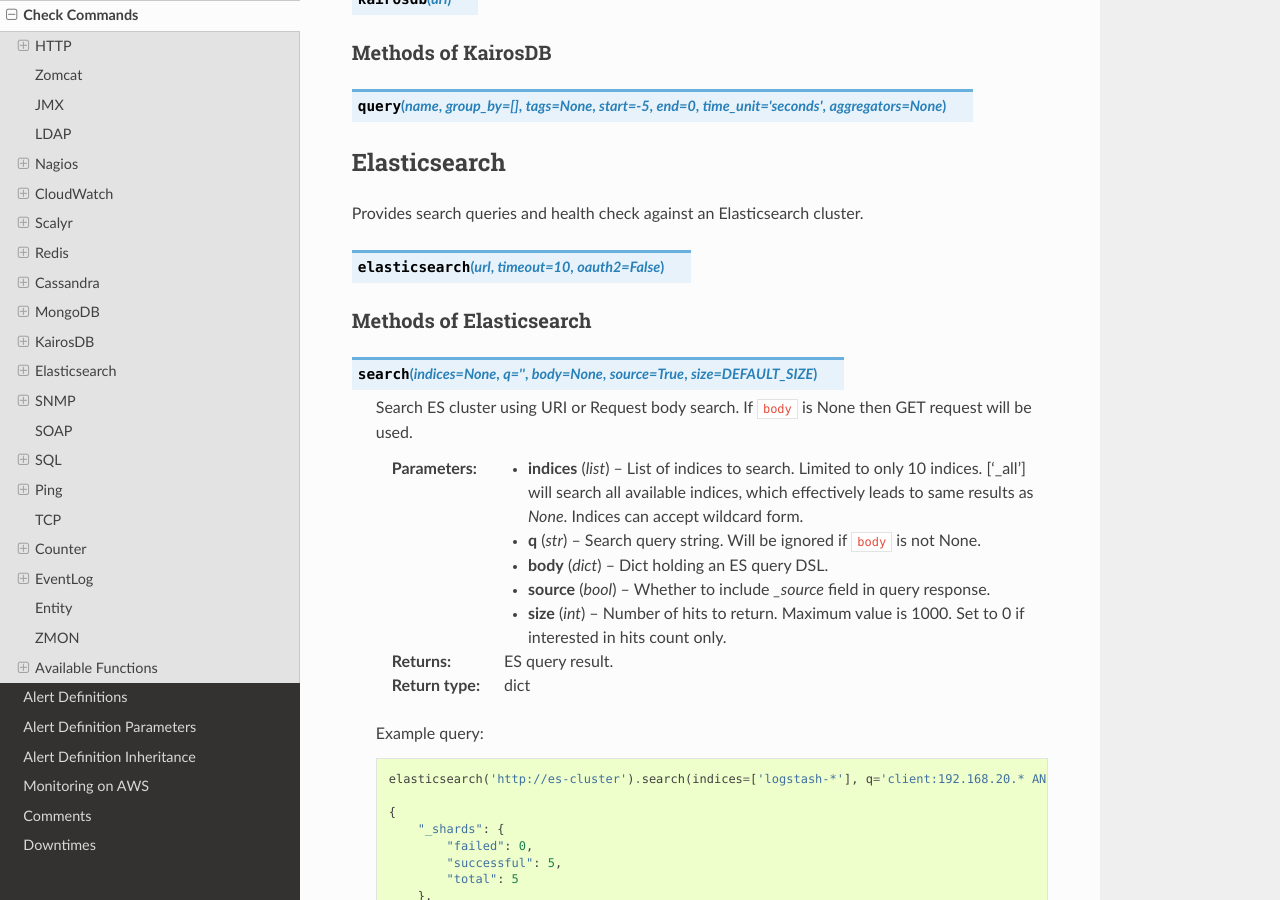
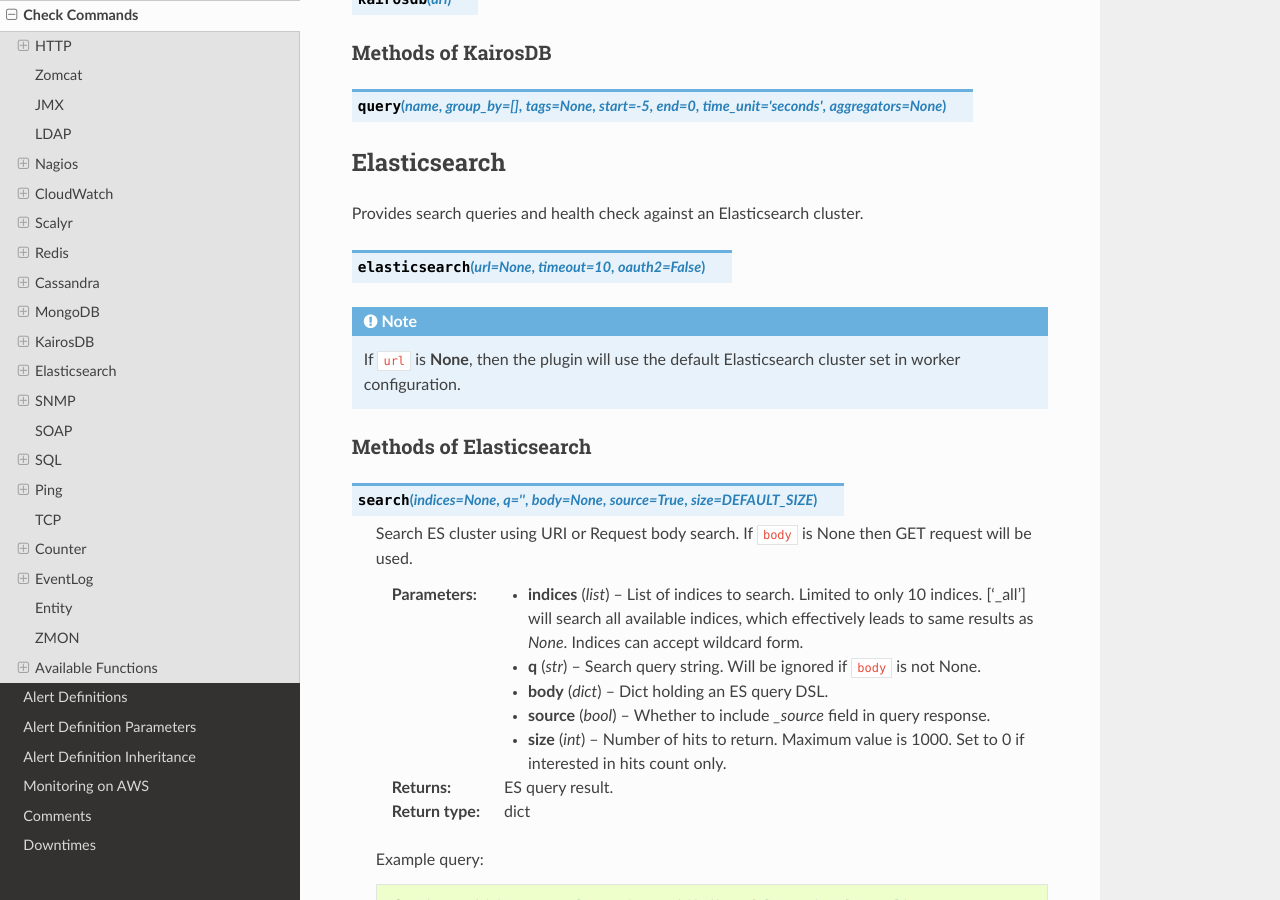
Before and after one commit to zalando-zmon/zmon-docs, a Sphinx documentation site: the page built from docs/user/check-commands.rst, in a window 1280 px wide and 900 px high, scrolled down 19779 px. Built offline with Sphinx 7.4.7 and the Read the Docs theme 2.0.0, drawn with Linux system fonts in a browser that asks for light colours.

Commit message:
Update elasticsearch plugin docs

```diff
--- a/docs/developer/zmon-cli.rst
+++ b/docs/developer/zmon-cli.rst
@@ -54,8 +54,8 @@
 
         .. code-block:: bash
 
-           $ senza entities push my-data.yaml
-           $ senza ent pu my-data.yaml
+           $ zmon entities push my-data.yaml
+           $ zmon ent pu my-data.yaml
 
 Search and filter
 ^^^^^^^^^^^^^^^^^
--- a/docs/user/check-commands.rst
+++ b/docs/user/check-commands.rst
@@ -1059,7 +1059,11 @@
 Provides search queries and health check against an Elasticsearch cluster.
 
 
-.. py:function:: elasticsearch(url, timeout=10, oauth2=False)
+.. py:function:: elasticsearch(url=None, timeout=10, oauth2=False)
+
+.. note::
+
+    If ``url`` is **None**, then the plugin will use the default Elasticsearch cluster set in worker configuration.
 
 
 Methods of Elasticsearch
```
